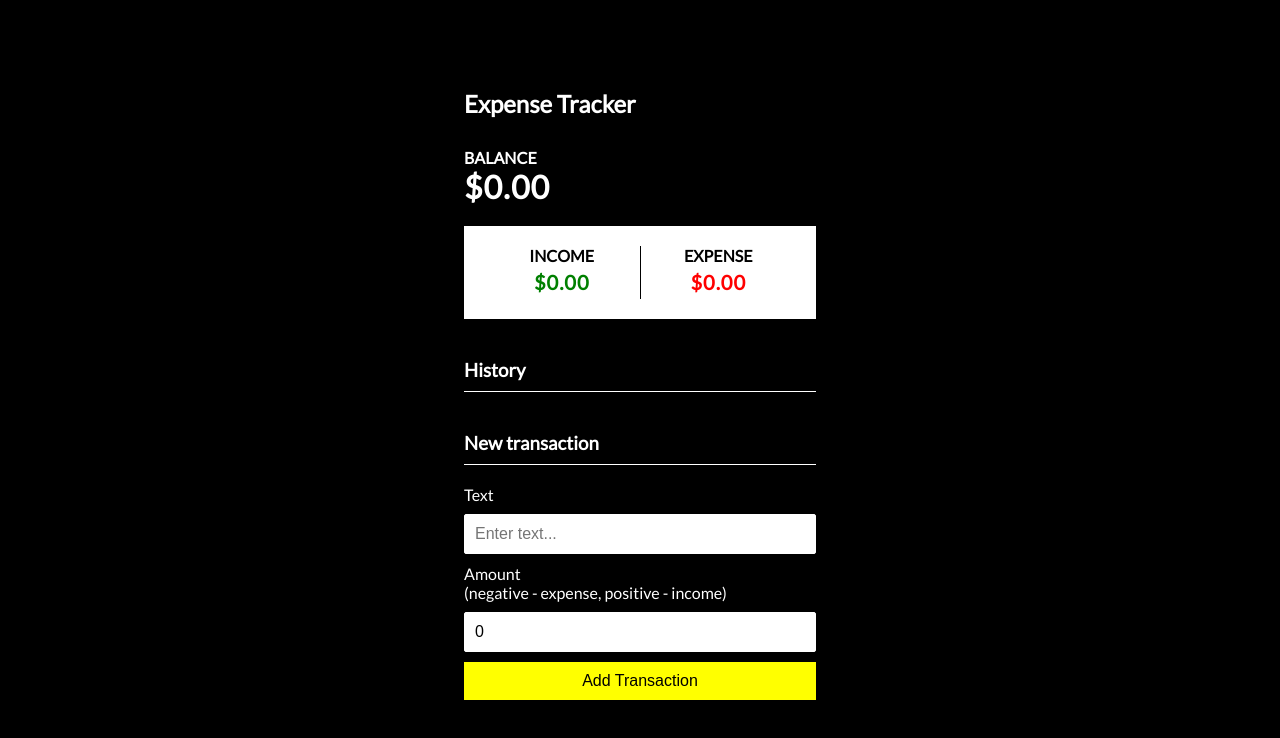
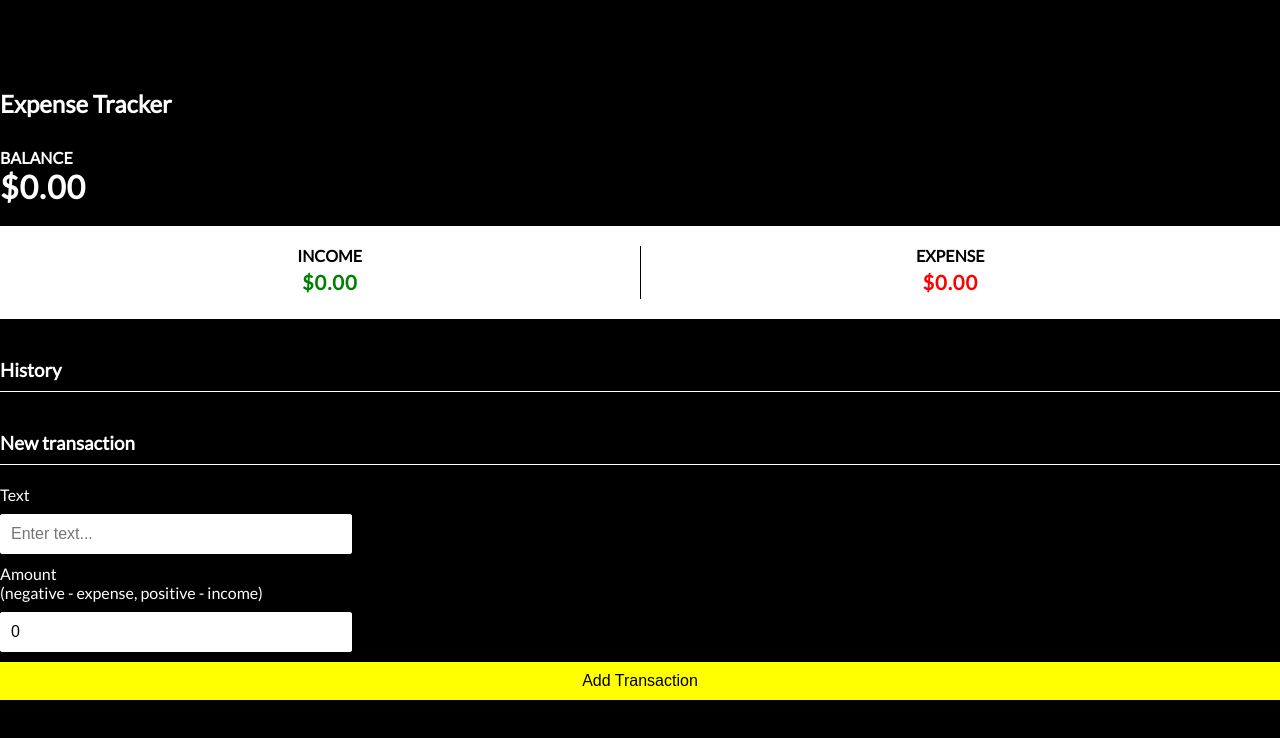
Before and after one commit to ammarahmedbajwa/expensetrackerapp, a React (Create React App) app: page / in a window 1280 px wide. Shown: the top 738 px of the page. Built offline with nearby package versions, Linux system fonts and the light colour scheme.

Commit message:
width set to max 100vw

```diff
--- a/src/App.css
+++ b/src/App.css
@@ -16,7 +16,7 @@
 
 .container{
   margin: 30px auto;
-  width: flex;
+  max-width: 100vw;
 }
 
 h1{
@@ -139,7 +139,7 @@ input[type = 'number']{
 
 .container{
   margin: 30px auto;
-  width: flex;
+  width: 100vw;
 }
 
 h1{
@@ -262,7 +262,7 @@ input[type = 'number']{
 
 .container{
   margin: 30px auto;
-  width: flex;
+  width: 100vw;
 }
 
 h1{
@@ -385,7 +385,7 @@ input[type = 'number']{
 
 .container{
   margin: 30px auto;
-  width: flex;
+  width: 100vw;
 }
 
 h1{
@@ -508,7 +508,7 @@ input[type = 'number']{
 
 .container{
   margin: 30px auto;
-  width: flex;
+  width: 100vw;
 }
 
 h1{
```
